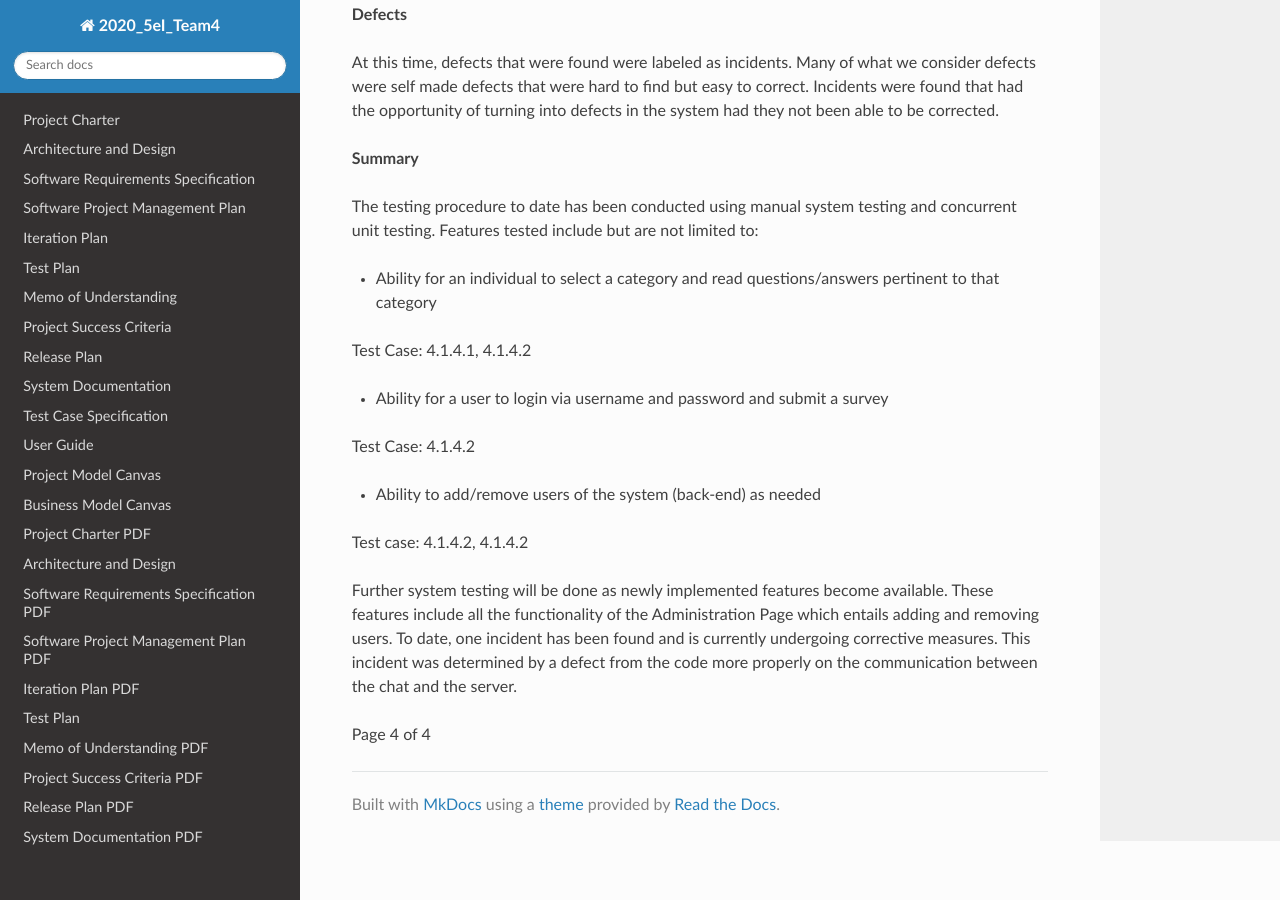
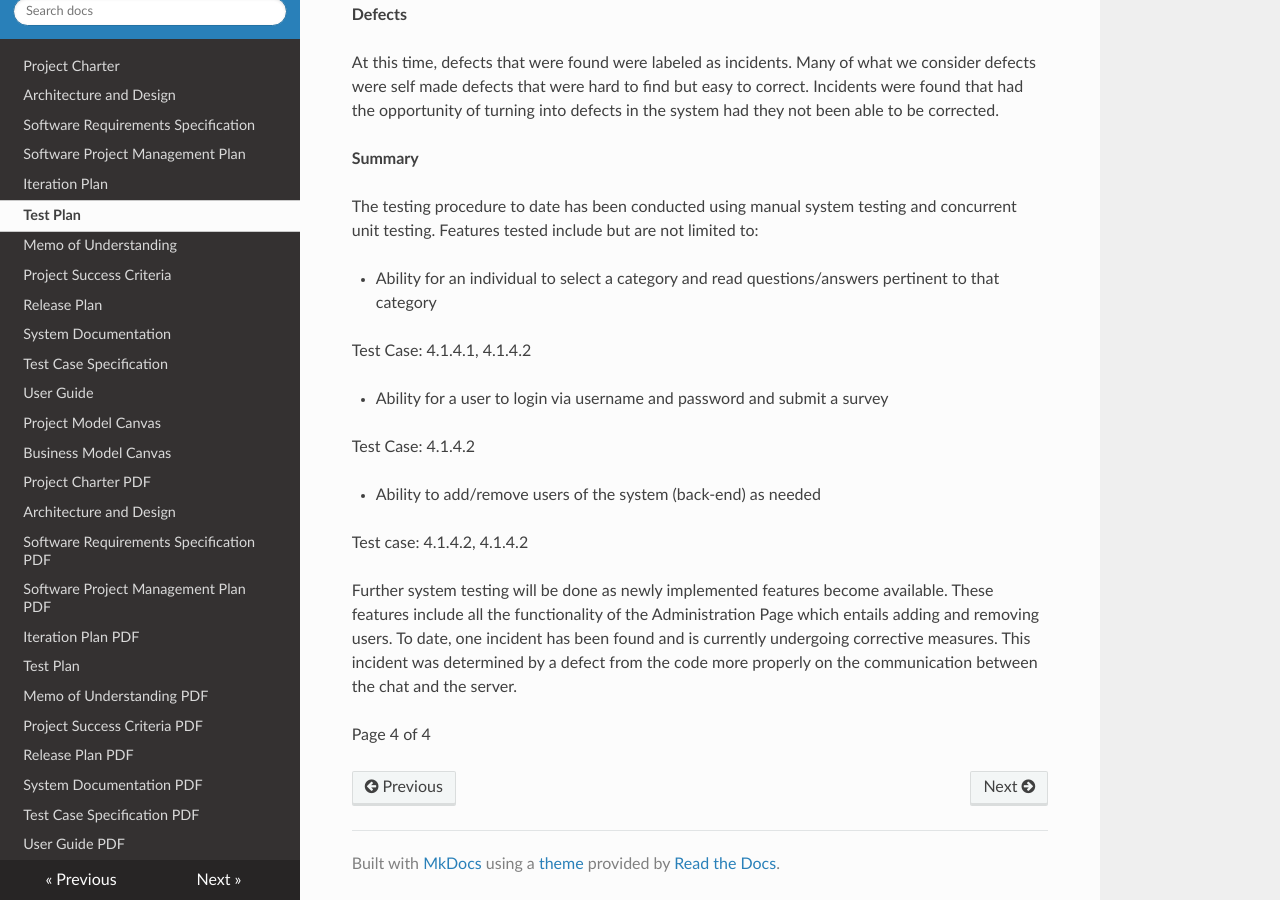
Before and after one commit to sabrinaer2001/Client, an MkDocs documentation site: the page built from docs/Test_Plan.md, in a window 1280 px wide and 900 px high, scrolled down 1419 px. Built offline with MkDocs 1.6.1, drawn with Linux system fonts in a browser that asks for light colours; nearby versions of some CDN libraries.

Commit message:
Update mkdocs.yml

```diff
--- a/mkdocs.yml
+++ b/mkdocs.yml
@@ -5,7 +5,7 @@ nav:
     - 'Software Requirements Specification': 'Software Requirements Specification.md'
     - 'Software Project Management Plan': 'Software Project Management Plan.md'
     - 'Iteration Plan': 'Iteration Plan.md'
-    - 'Test Plan': 'Test Plan.md'
+    - 'Test Plan': 'Test_Plan.md'
     - 'Memo of Understanding': 'MOU.md'
     - 'Project Success Criteria': 'Project Success Criteria.md'
     - 'Release Plan': 'Release Plan.md'
@@ -19,7 +19,7 @@ nav:
     - 'Software Requirements Specification PDF': 'Software Requirements Specification.pdf'
     - 'Software Project Management Plan PDF': 'Software Project Management Plan.pdf'
     - 'Iteration Plan PDF': 'Iteration Plan.pdf'
-    - 'Test Plan': 'Test-Plan.pdf'
+    - 'Test Plan': 'Test_Plan.pdf'
     - 'Memo of Understanding PDF': 'MOU.pdf'
     - 'Project Success Criteria PDF': 'Project Success Criteria.pdf'
     - 'Release Plan PDF': 'Release Plan.pdf'
```
